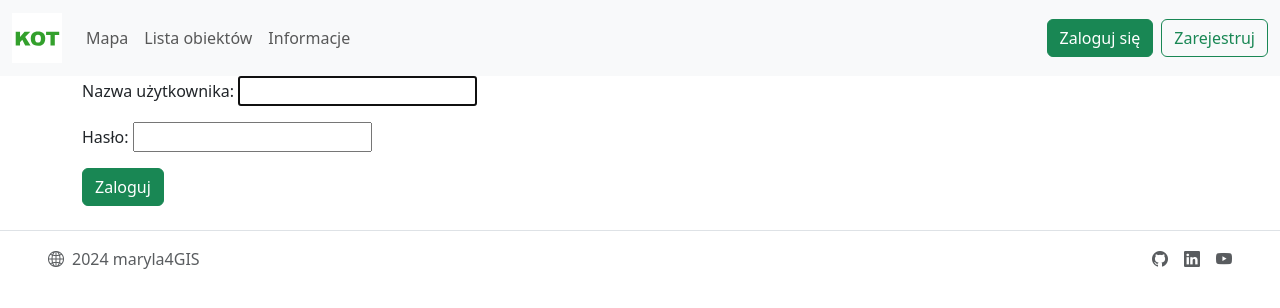
After one commit to marylaGIS/kolarska_odznaka_turystyczna, a Django app: page /zaloguj in a window 1280 px wide. The commit adds this page. Shown: the top 308 px of the page. Run offline with Django 5.2, Linux system fonts and the light colour scheme.

Commit message:
sing-up, sign-in, logout

```diff
--- a/kot/templates/base.html
+++ b/kot/templates/base.html
@@ -25,10 +25,6 @@
     <nav class="navbar navbar-expand-md navbar-light bg-light" aria-label="Fourth navbar example">
       <div class="container-fluid">
         <a class="navbar-brand" href="/"><img src="{% static 'img/kot.svg' %}" style="width: 50px;"></a>
-        <button class="navbar-toggler" type="button" data-bs-toggle="collapse" data-bs-target="#navbarsExample04" aria-controls="navbarsExample04" aria-expanded="false" aria-label="Toggle navigation">
-        <span class="navbar-toggler-icon"></span>
-        </button>
-
         <div class="collapse navbar-collapse" id="navbarsExample04">
           <ul class="navbar-nav me-auto mb-2 mb-md-0">
             <li class="nav-item">
@@ -41,6 +37,27 @@
               <a class="nav-link" href="">Informacje</a>
             </li>
           </ul>
+          {% if user.is_anonymous %}
+          <a href="{% url 'login' %}">
+            <button class="btn btn-success ms-2 me-2" type="submit">Zaloguj się</button>
+          </a>
+          <a href="{% url 'register' %}">
+            <button class="btn btn-outline-success" type="submit">Zarejestruj</button>
+          </a>
+          {% else %}
+          <div class="dropdown text-end me-5">
+            <a href="#" class="d-block link-body-emphasis text-decoration-none dropdown-toggle" data-bs-toggle="dropdown" aria-expanded="false">
+              <i class="bi bi-person-circle h2"></i>
+            </a>
+            <ul class="dropdown-menu text-small">
+              <li>
+                <a class="dropdown-item" href="{% url 'logout' %}">
+                  Wyloguj
+                </a>
+              </li>
+            </ul>
+          </div>
+          {% endif %}
         </div>
       </div>
       </nav>
--- /dev/null
+++ b/kot/templates/sign-in.html
@@ -0,0 +1,15 @@
+{% extends "base.html" %}
+
+{% block title %}Logowanie{% endblock %}
+
+{% block content %}
+<div class="container">
+  <form action="" method="post">
+    {% csrf_token %}
+    {{ form.as_p }}
+    <button type="submit" class="btn btn-success">
+      Zaloguj
+    </button>
+  </form>
+</div>
+{% endblock %}
--- a/kot/urls.py
+++ b/kot/urls.py
@@ -1,6 +1,7 @@
 from django.urls import path
 
-from .views import IndexView, MapView, ListView, PlaceDetailsView
+from .views import IndexView, MapView, ListView, PlaceDetailsView, \
+    SignUpView, SignInView, LogoutView
 
 from .views import DatasetPlacesView
 
@@ -10,5 +11,9 @@ urlpatterns = [
     path(r'lista/', ListView.as_view(), name='list'),
     path(r'obiekt/<int:place_id>', PlaceDetailsView.as_view(), name='place-details'),
 
+    path(r'zarejestruj', SignUpView.as_view(), name='register'),
+    path(r'zaloguj', SignInView.as_view(), name='login'),
+    path(r'wyloguj', LogoutView.as_view(), name='logout'),
+
     path(r'dataset-places/', DatasetPlacesView.as_view(), name='dataset-places'),
 ]
--- a/kot/views.py
+++ b/kot/views.py
@@ -1,9 +1,13 @@
 from django.core.serializers import serialize
+from django.contrib.auth import logout
+from django.contrib.auth.models import User
+from django.contrib.auth.views import LoginView
 from django.http import HttpResponse
-from django.shortcuts import render, HttpResponse
+from django.shortcuts import redirect, render, HttpResponse
 from django.views import View
 
-from .models import Place
+from .forms import SignUpForm
+from .models import Place, Tourist
 
 
 class IndexView(View):
@@ -30,6 +34,35 @@ class PlaceDetailsView(View):
         return render(request, 'place-details.html', ctx)
 
 
+class SignUpView(View):
+    def get(self, request):
+        form = SignUpForm()
+        return render(request, 'sign-up.html', {'form': form})
+
+    def post(self, request):
+        form = SignUpForm(request.POST)
+        if form.is_valid():
+            username = form.cleaned_data['username']
+            if not User.objects.filter(username=username).exists():
+                form.save()
+            user = User.objects.get(username=username)
+            Tourist.objects.create(user=user)
+        else:
+            return redirect('zarejestruj')
+
+        return redirect('login')
+
+
+class SignInView(LoginView):
+    template_name = 'sign-in.html'
+    next_page = '/'
+
+
+class LogoutView(View):
+    def get(self, request):
+        logout(request)
+        return redirect('/')
+
 
 class DatasetPlacesView(View):
     def get(self, request):
```
Also changed, not shown: kot/forms.py (added, +8 -0 lines), kot/templates/sign-up.html (added, +16 -0 lines). Lines whose indentation alone changed are shown as unchanged.
